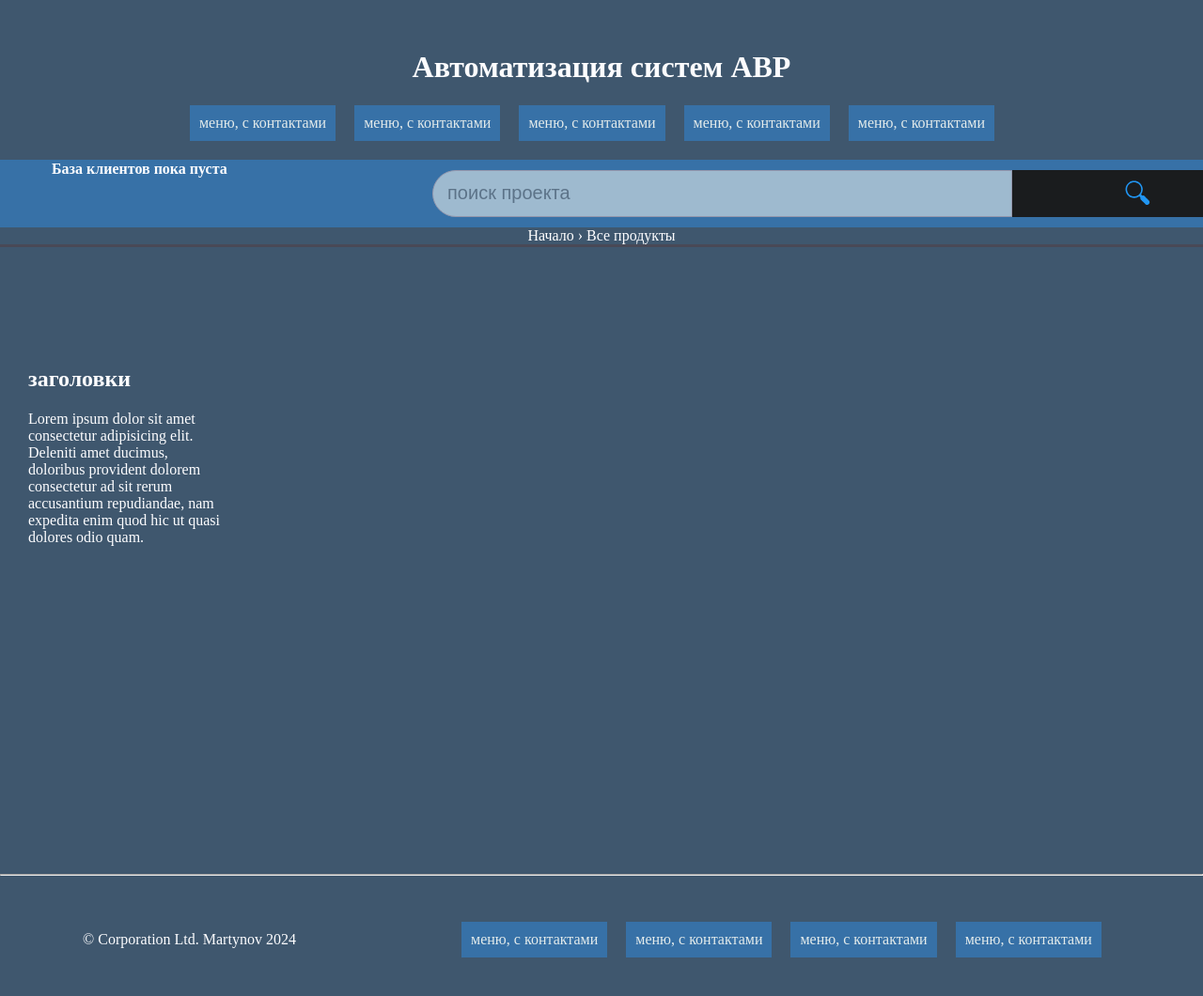
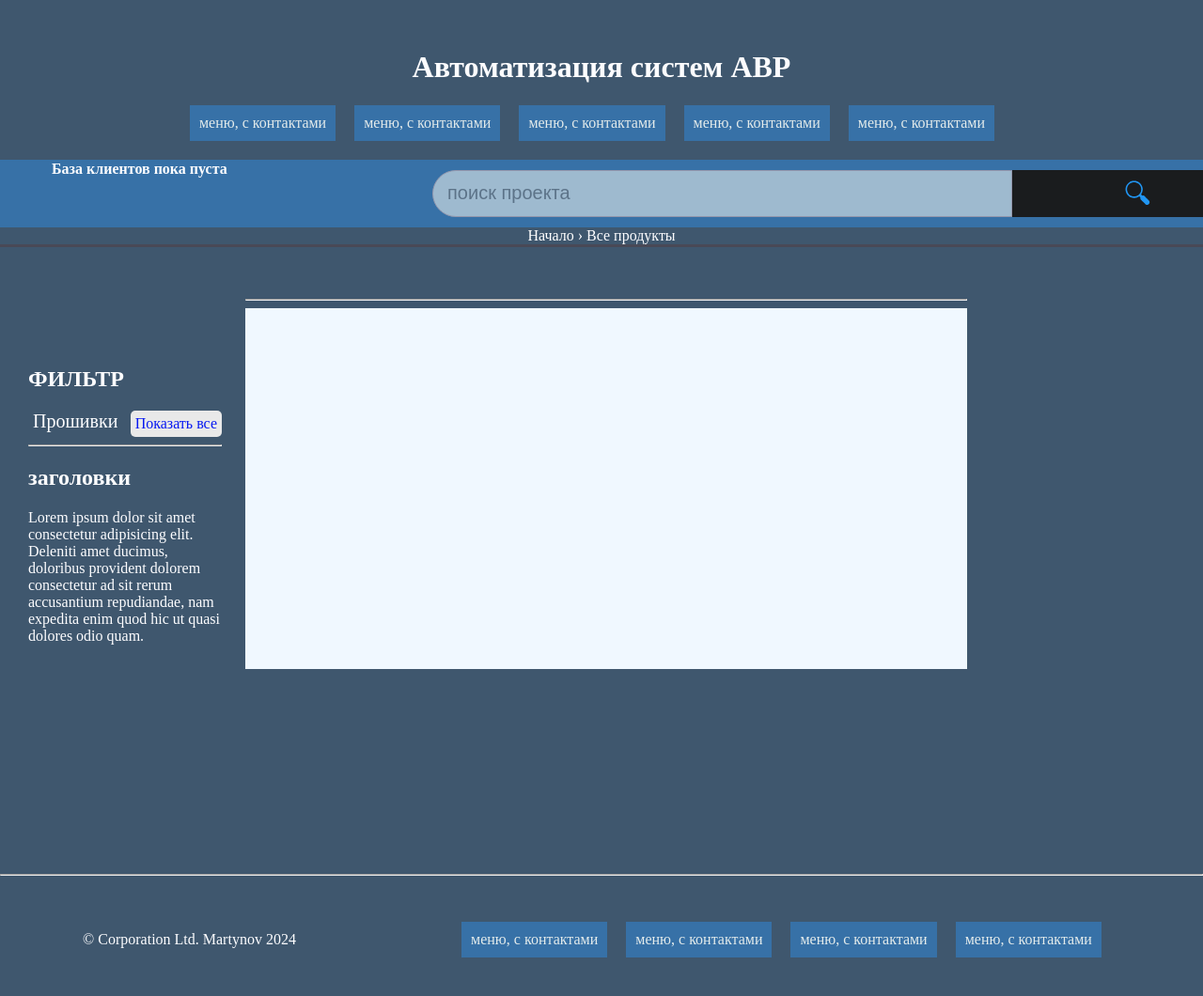
Before and after one commit to vikneo/Algorithm-for-AVR-systems, a Django app: page /products/ in a window 1280 px wide; the page is wider, and only the part inside the window is pictured. Shown: that part at 94% size. Run offline with Django 5.2, Linux system fonts and the light colour scheme; data that the repository does not hold is empty; parts of the project's set-up code (start-up, migrations or seed data) failed here and were passed over.

Commit message:
added link to full firmware

```diff
--- a/system_avr/static/assests/css/style.css
+++ b/system_avr/static/assests/css/style.css
@@ -215,6 +215,23 @@ li {
     padding: 10px 25px;
 }
 
+.filter-block {
+
+    justify-content: space-between;
+}
+
+.filter-link-title {
+    padding-left: 5px;
+    font-size: 20px;
+}
+
+.filter-link {
+    padding: 5px;
+    background: #e9e9e9;
+    border-radius: 5px;
+    color: #0719f1;
+}
+
 /*================================================== subject list =======================================*/
 
 .subject-wrap {
--- a/system_avr/templates/base/base.html
+++ b/system_avr/templates/base/base.html
@@ -9,6 +9,12 @@
 {% block left-sidebar %}
 <div class="left-sidebar" style="padding-left: 5px;">
     <div class="left-sidebar-nav">
+        <h2>ФИЛЬТР</h2>
+        <div class="flex filter-block">
+            <span class="flex filter-link-title">Прошивки</span>
+            <a class="filter-link" href="{% url 'product:product_list' %}">Показать все</a>
+        </div>
+        <hr>
         <h2>заголовки</h2>
         Lorem ipsum dolor sit amet consectetur adipisicing elit. Deleniti amet ducimus, doloribus provident dolorem
         consectetur ad sit rerum accusantium repudiandae, nam expedita enim quod hic ut quasi dolores odio quam.
--- a/system_avr/templates/product/product_list.html
+++ b/system_avr/templates/product/product_list.html
@@ -9,5 +9,9 @@
             {{ product }}
         {% endfor %}
     </div>
+    <hr>
+    <div style="background-color: aliceblue;">
+        <marquee direction="right"><img src="../../static/assests/icon/Qw5v.gif" /></marquee>
+    </div>
 </div>
 {% endblock %}
```
Also changed, not shown: system_avr/static/assests/icon/Qw5v.gif (added), system_avr/static/assests/img/default/реклама.jpg (added).
